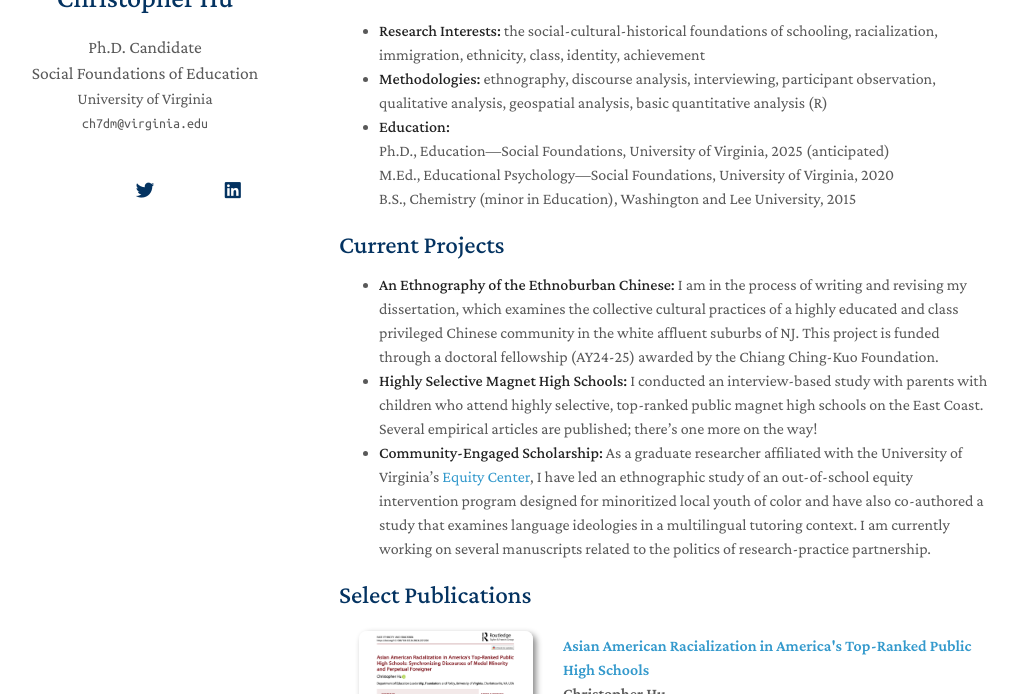
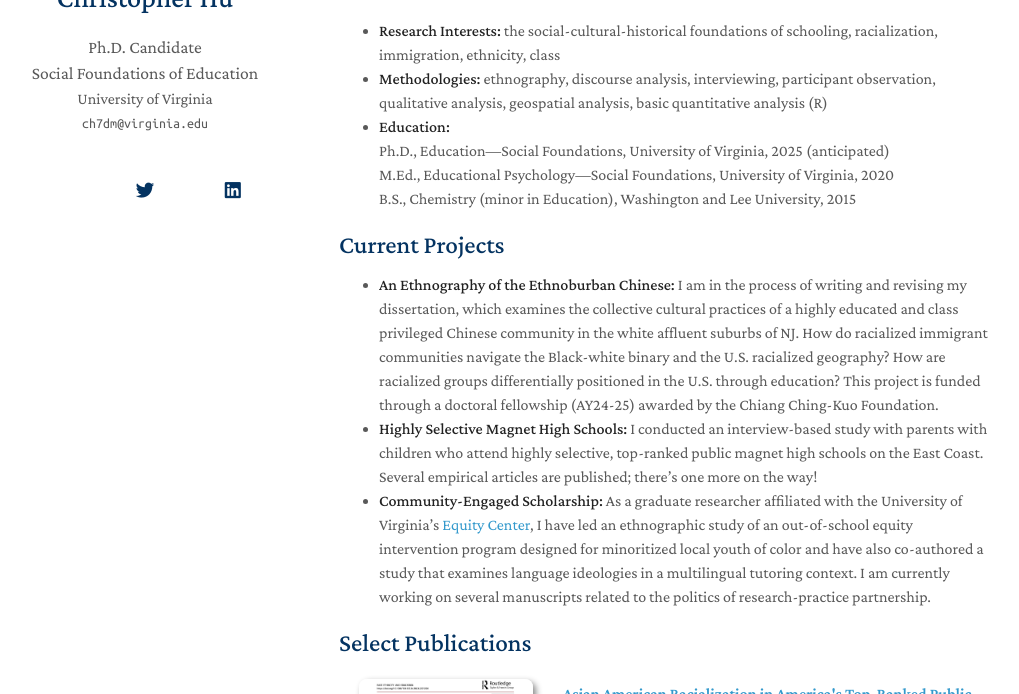
Before and after one commit to MrChristopherHu/profile, a Jekyll site: the page built from index.md, in a window 1280 px wide and 900 px high, cut to the strip 206-900 px from the top of the window. Shown: the whole strip, without its empty margins (131-1150 px from the left). Built offline with Jekyll 4.4.1, drawn with Linux system fonts in a browser that asks for light colours; nearby versions of some CDN libraries; a style sheet for code colours, icons or effects is not loaded; our own code applies the rules of GitHub Pages for plain Markdown files.

Commit message:
Update index.md

```diff
--- a/index.md
+++ b/index.md
@@ -6,7 +6,7 @@ layout: homepage
 
 Hi there! I am an educational ethnographer who studies race and ethnicity. Currently, I am a PhD candidate in the social foundations of education at the University of Virginia's [School of Education and Human Development](https://education.virginia.edu/about/directory/christopher-hu). Previously, I was a high school chemistry teacher in rural Virginia. Questions? Want to connect? Email me at <b>[ch7dm@virginia.edu](mailto:ch7dm@virginia.edu)</b>!
 
-- **Research Interests:** the social-cultural-historical foundations of schooling, racialization, immigration, ethnicity, class, identity, achievement
+- **Research Interests:** the social-cultural-historical foundations of schooling, racialization, immigration, ethnicity, class
 - **Methodologies:** ethnography, discourse analysis, interviewing, participant observation, qualitative analysis, geospatial analysis, basic quantitative analysis (R)
 - **Education:** <br> Ph.D., Education---Social Foundations, University of Virginia, 2025 (anticipated) <br>
 M.Ed., Educational Psychology---Social Foundations, University of Virginia, 2020 <br>
@@ -14,7 +14,7 @@ B.S., Chemistry (minor in Education), Washington and Lee University, 2015
 
 ## Current Projects
 
-- **An Ethnography of the Ethnoburban Chinese:** I am in the process of writing and revising my dissertation, which examines the collective cultural practices of a highly educated and class privileged Chinese community in the white affluent suburbs of NJ. This project is funded through a doctoral fellowship (AY24-25) awarded by the Chiang Ching-Kuo Foundation.
+- **An Ethnography of the Ethnoburban Chinese:** I am in the process of writing and revising my dissertation, which examines the collective cultural practices of a highly educated and class privileged Chinese community in the white affluent suburbs of NJ. How do racialized immigrant communities navigate the Black-white binary and the U.S. racialized geography? How are racialized groups differentially positioned in the U.S. through education? This project is funded through a doctoral fellowship (AY24-25) awarded by the Chiang Ching-Kuo Foundation.
 - **Highly Selective Magnet High Schools:** I conducted an interview-based study with parents with children who attend highly selective, top-ranked public magnet high schools on the East Coast. Several empirical articles are published; there's one more on the way!
 - **Community-Engaged Scholarship:** As a graduate researcher affiliated with the University of Virginia's [Equity Center](https://www.virginiaequitycenter.org/), I have led an ethnographic study of an out-of-school equity intervention program designed for minoritized local youth of color and have also co-authored a study that examines language ideologies in a multilingual tutoring context. I am currently working on several manuscripts related to the politics of research-practice partnership.
 
```
